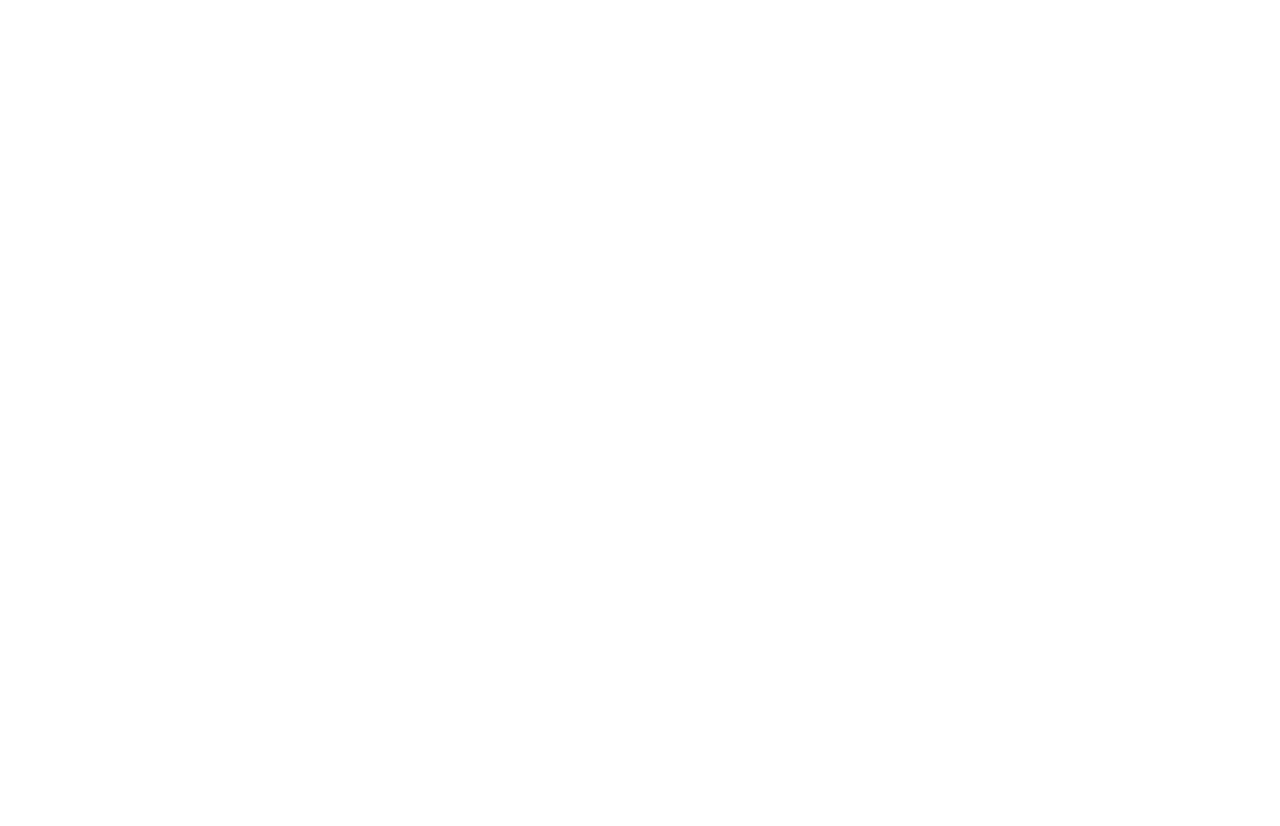
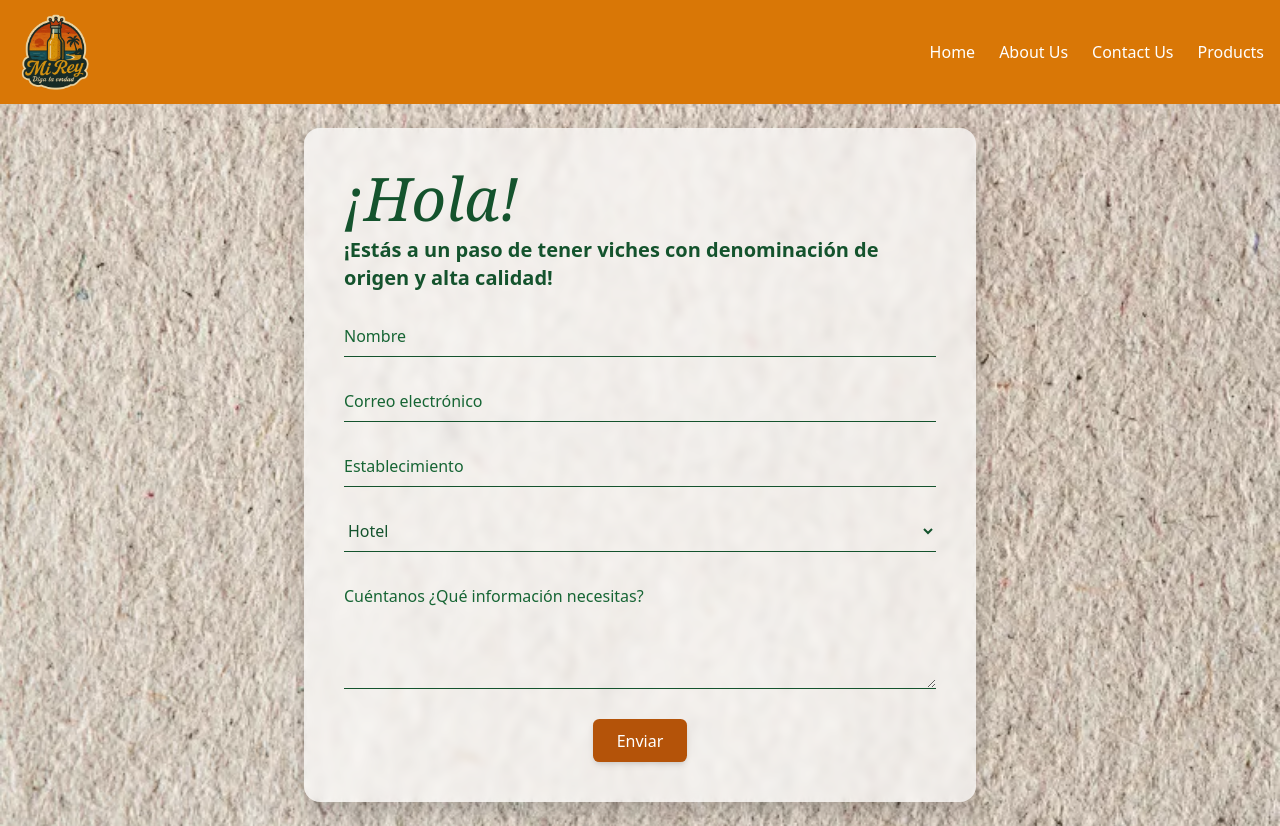
Before and after one commit to Mangelhurt/My_Rey_Page, a plain HTML site: page Front/src/pages/contacUs.html in a window 1280 px wide. Before the commit the page ends 800 px from the top, so only its background shows below. Drawn offline with nearby package versions, Linux system fonts and the light colour scheme.

Commit message:
avances pesta;as

```diff
--- /dev/null
+++ b/Front/src/pages/aboutUs.html
@@ -0,0 +1,74 @@
+<!DOCTYPE html>
+<html lang="en">
+
+<head>
+  <meta charset="UTF-8" />
+  <meta name="viewport" content="width=device-width, initial-scale=1.0" />
+  <title>About Us | Mi Rey</title>
+  <!-- Tailwind CSS -->
+  <script src="https://cdn.tailwindcss.com"></script>
+  <link rel="stylesheet" href="../styles/stylehome.css">
+</head>
+
+<body class="bg-gray-100">
+<header>
+  <!-- Navbar -->
+  <nav class="bg-amber-600 text-white">
+    <div class="container mx-auto flex items-center justify-between px-4 py-3">
+      <a href="../index.html" class="flex items-center">
+        <img src="../../public/Icons/lolo.png" alt="Logo"
+          class="size-20 object-contain transform transition-transform duration-300 hover:scale-110" />
+      </a>
+
+      <!-- Botón móvil -->
+      <button id="menu-btn" aria-controls="menu" aria-expanded="false" aria-label="Abrir menú de navegación"
+        class="sm:hidden flex items-center px-3 py-2 border rounded border-white text-gray-200 hover:text-white hover:bg-amber-700 transition-colors duration-300">
+        <svg class="fill-current h-5 w-5" viewBox="0 0 20 20" xmlns="http://www.w3.org/2000/svg">
+          <title>Menu</title>
+          <path d="M0 3h20v2H0V3zm0 6h20v2H0V9zm0 6h20v2H0v-2z" />
+        </svg>
+      </button>
+
+      <!-- Links -->
+      <ul id="menu" class="hidden sm:flex flex-col sm:flex-row gap-4 sm:gap-6 mt-4 sm:mt-0">
+        <li><a href="../index.html" class="hover:text-slate-950">Home</a></li>
+        <li><a href="#" class="hover:text-slate-950 font-semibold">About us</a></li>
+        <li><a href="./contacUs.html" class="hover:text-slate-950">Contact Us</a></li>
+        <li><a href="products.html" class="hover:text-slate-950">Products</a></li>
+      </ul>
+    </div>
+  </nav>
+</header>
+
+<main class="container mx-auto px-4 py-10">
+  <section class="text-center">
+    <h1 class="text-4xl font-bold text-amber-700 mb-6">About Us</h1>
+    <p class="text-gray-700 max-w-2xl mx-auto leading-relaxed">
+      En <span class="font-semibold">Mi Rey</span>, nos dedicamos a ofrecer productos de calidad
+      con un compromiso auténtico hacia nuestros clientes. Nuestra misión es
+      brindar experiencias únicas a través de la innovación, el diseño y un
+      excelente servicio.
+    </p>
+  </section>
+
+  <section class="mt-12 grid gap-8 sm:grid-cols-2">
+    <div class="bg-white shadow-md rounded-lg p-6">
+      <h2 class="text-2xl font-semibold text-amber-600 mb-4">Nuestra Historia</h2>
+      <p class="text-gray-600 leading-relaxed">
+        Desde nuestros inicios, hemos trabajado con pasión para construir una
+        marca que represente confianza, calidad y cercanía con cada cliente.
+      </p>
+    </div>
+    <div class="bg-white shadow-md rounded-lg p-6">
+      <h2 class="text-2xl font-semibold text-amber-600 mb-4">Nuestro Equipo</h2>
+      <p class="text-gray-600 leading-relaxed">
+        Contamos con un equipo de profesionales comprometidos en ofrecer lo
+        mejor, siempre con entusiasmo y creatividad.
+      </p>
+    </div>
+  </section>
+</main>
+
+<script src="../index.html"></script>
+</body>
+</html>
--- a/Front/src/pages/contacUs.html
+++ b/Front/src/pages/contacUs.html
@@ -0,0 +1,108 @@
+<!DOCTYPE html>
+<html lang="es">
+
+<head>
+    <meta charset="UTF-8" />
+    <meta name="viewport" content="width=device-width, initial-scale=1.0" />
+    <title>Contacto - Mi Rey</title>
+    <script src="https://cdn.tailwindcss.com"></script>
+    <link rel="stylesheet" href="../styles/stylecontact.css">
+</head>
+
+<body class="min-h-screen flex flex-col bg-cover bg-center"
+    style="background-image: url('/Front/public/imagenes/papel.webp');">
+
+  <!-- Header fijo arriba -->
+  <header>
+    <nav class="bg-amber-600 text-white">
+      <div class="container mx-auto flex items-center justify-between px-4 py-3">
+        <!-- Logo -->
+        <a href="/Front/index.html" class="flex items-center">
+          <img src="/Front/public/Icons/lolo.png" alt="Logo"
+            class="size-20 object-contain transform transition-transform duration-300 hover:scale-110" />
+        </a>
+
+        <!-- Botón móvil -->
+        <button id="menu-btn" aria-controls="menu" aria-expanded="false" aria-label="Abrir menú de navegación"
+          class="sm:hidden flex items-center px-3 py-2 border rounded border-white text-gray-200 hover:text-white hover:bg-amber-700 transition-colors duration-300">
+          <svg class="fill-current h-5 w-5" viewBox="0 0 20 20" xmlns="http://www.w3.org/2000/svg">
+            <title>Menu</title>
+            <path d="M0 3h20v2H0V3zm0 6h20v2H0V9zm0 6h20v2H0v-2z" />
+          </svg>
+        </button>
+
+        <!-- Links de navegación -->
+        <ul id="menu"
+          class="hidden sm:flex flex-col sm:flex-row gap-4 sm:gap-6 mt-4 sm:mt-0">
+          <li><a href="../index.html" class="hover:text-slate-950">Home</a></li>
+          <li><a href="./aboutUs.html" class="hover:text-slate-950">About Us</a></li>
+          <li><a href="#" class="hover:text-slate-950">Contact Us</a></li>
+          <li><a href="/Front/src/pages/products.html" class="hover:text-slate-950">Products</a></li>
+        </ul>
+      </div>
+    </nav>
+  </header>
+
+  <!-- Contenido centrado -->
+  <main class="flex-grow flex items-center justify-center p-6">
+    <div class="form-container max-w-2xl w-full">
+      <!-- Encabezado -->
+      <h1 class="text-6xl font-serif text-green-900 italic">¡Hola!</h1>
+      <p class="mt-2 text-xl text-green-900 font-bold">
+        ¡Estás a un paso de tener viches con denominación de origen y alta calidad!
+      </p>
+
+      <!-- Formulario -->
+      <form action="#" method="POST" class="mt-6 space-y-6">
+        <!-- Nombre -->
+        <div>
+          <input type="text" name="nombre" placeholder="Nombre"
+            class="w-full bg-transparent border-b border-green-900 focus:outline-none focus:border-amber-700 py-2 placeholder:text-green-800" />
+        </div>
+
+        <!-- Correo -->
+        <div>
+          <input type="email" name="correo" placeholder="Correo electrónico"
+            class="w-full bg-transparent border-b border-green-900 focus:outline-none focus:border-amber-700 py-2 placeholder:text-green-800" />
+        </div>
+
+        <!-- Establecimiento -->
+        <div>
+          <input type="text" name="establecimiento" placeholder="Establecimiento"
+            class="w-full bg-transparent border-b border-green-900 focus:outline-none focus:border-amber-700 py-2 placeholder:text-green-800" />
+        </div>
+
+        <!-- Select -->
+        <div>
+          <label for="tipo" class="sr-only">Averiguo para:</label>
+          <select id="tipo" name="tipo"
+            class="w-full bg-transparent border-b border-green-900 focus:outline-none focus:border-amber-700 py-2 text-green-900">
+            <option>Hotel</option>
+            <option>Restaurante</option>
+            <option>Tienda</option>
+            <option>Otro</option>
+          </select>
+        </div>
+
+        <!-- Mensaje -->
+        <div>
+          <textarea name="mensaje" rows="4" placeholder="Cuéntanos ¿Qué información necesitas?"
+            class="w-full bg-transparent border-b border-green-900 focus:outline-none focus:border-amber-700 py-2 placeholder:text-green-800"></textarea>
+        </div>
+
+        <!-- Botón -->
+        <div class="text-center">
+          <button type="submit"
+            class="bg-amber-700 hover:bg-amber-800 text-white px-6 py-2 rounded-md shadow-md transition-colors duration-300">
+            Enviar
+          </button>
+        </div>
+      </form>
+    </div>
+  </main>
+
+  <!-- Script menú responsive -->
+  <script src="../scripts/index.js"></script>
+</body>
+
+</html>
--- /dev/null
+++ b/Front/src/styles/stylecontact.css
@@ -0,0 +1,46 @@
+/* styles/stylecontact.css */
+
+/* Fuente retro para el título "¡Hola!" */
+h1 {
+  font-family: 'Brush Script MT', cursive;
+  font-weight: bold;
+  font-style: italic;
+  font-size: 5rem;
+  color: #14532d; /* verde oscuro */
+}
+
+/* Personalizar los placeholders */
+::placeholder {
+  color: #14532d; /* verde oscuro */
+  opacity: 0.8;
+}
+
+/* Inputs y textarea al foco */
+input:focus, textarea:focus, select:focus {
+  border-color: #b45309; /* amber-700 */
+  outline: none;
+}
+
+/* Fondo del formulario con textura suave */
+.form-container {
+  background-color: rgba(255, 255, 255, 0.7); /* efecto translúcido */
+  backdrop-filter: blur(4px); /* difuminar fondo */
+  padding: 2.5rem; /* equivalente a p-10 en Tailwind */
+  border-radius: 1rem; /* rounded-2xl */
+  box-shadow: 0 10px 25px rgba(0, 0, 0, 0.2); /* sombra */
+}
+
+/* Botón enviar */
+button[type="submit"] {
+  background-color: #b45309; /* amber-700 */
+  color: white;
+  padding: 0.6rem 1.5rem;
+  border-radius: 0.4rem;
+  border: none;
+  cursor: pointer;
+  transition: background-color 0.3s ease;
+}
+
+button[type="submit"]:hover {
+  background-color: #92400e; /* amber-800 */
+}
```
Also changed, not shown: Front/src/index.html (+5 -4 lines), Front/public/imagenes/papel.webp (added), Front/src/pages/catalogo.html (deleted).
